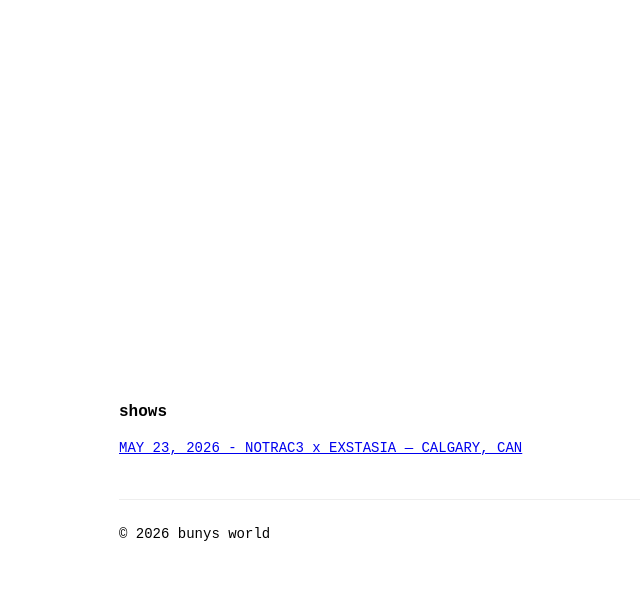
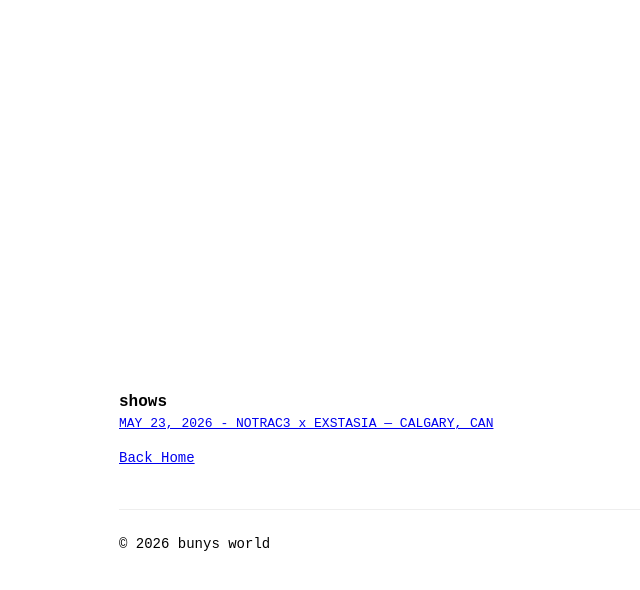
Before and after one commit to 746a70/buny, a Jekyll site: the page built from shows.md, in a window 1280 px wide. Shown: the top 590 px of the page, without its empty margins (121-761 px from the left). Built offline with Jekyll 4.4.1, drawn with Linux system fonts in a browser that asks for light colours.

Commit message:
Update shows.md

```diff
--- a/shows.md
+++ b/shows.md
@@ -5,7 +5,9 @@ title: shows
 
 # shows
 {% for show in site.data.shows %}
-  <a href="{{ show.link }}" style="display: block; margin-bottom: 10px;">
-    <span>{{ show.date }} - {{ show.title }} — {{ show.location }}</span>
-  </a>
+<div style="margin-bottom: 10px;">
+<a href="{{ show.link }}">{{ show.date }} - {{ show.title }} — {{ show.location }}</a>
+</div>
 {% endfor %}
+
+[Back Home]({{ '/' | relative_url }})
```
